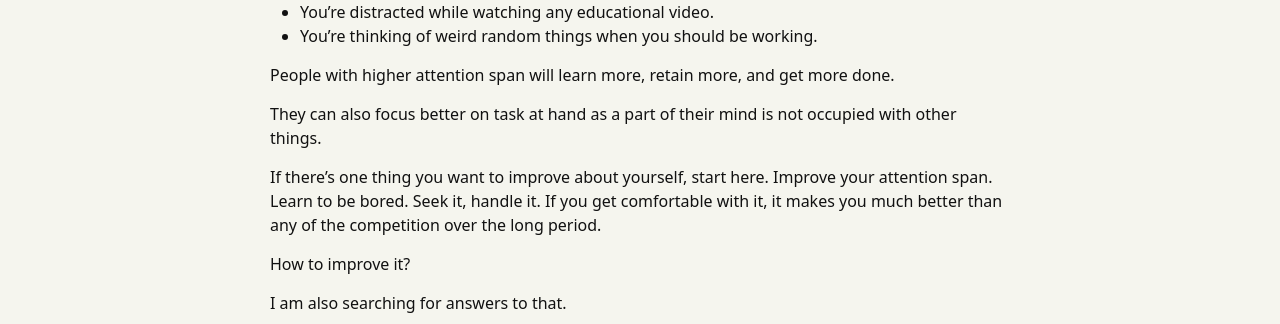
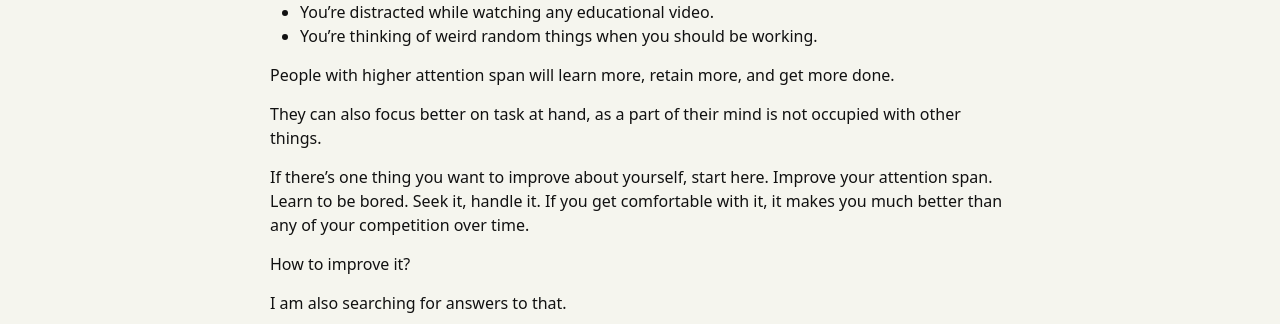
Before and after one commit to shobhitic/shobhitic.github.io, a Jekyll site: the page built from _posts/2024-02-13-long-attention-span-will-be-your-edge.md, in a window 1280 px wide. Shown: the part 404-728 px from the top of the page. Built offline with Jekyll 4.4.1, drawn with Linux system fonts in a browser that asks for light colours.

Commit message:
updated post

```diff
--- a/_posts/2024-02-13-long-attention-span-will-be-your-edge.md
+++ b/_posts/2024-02-13-long-attention-span-will-be-your-edge.md
@@ -19,9 +19,9 @@ This is what happens when your attention span is very small:
 
 People with higher attention span will learn more, retain more, and get more done.
 
-They can also focus better on task at hand as a part of their mind is not occupied with other things.
+They can also focus better on task at hand, as a part of their mind is not occupied with other things.
 
-If there's one thing you want to improve about yourself, start here. Improve your attention span. Learn to be bored. Seek it, handle it. If you get comfortable with it, it makes you much better than any of the competition over the long period.
+If there's one thing you want to improve about yourself, start here. Improve your attention span. Learn to be bored. Seek it, handle it. If you get comfortable with it, it makes you much better than any of your competition over time.
 
 How to improve it?
 
```
